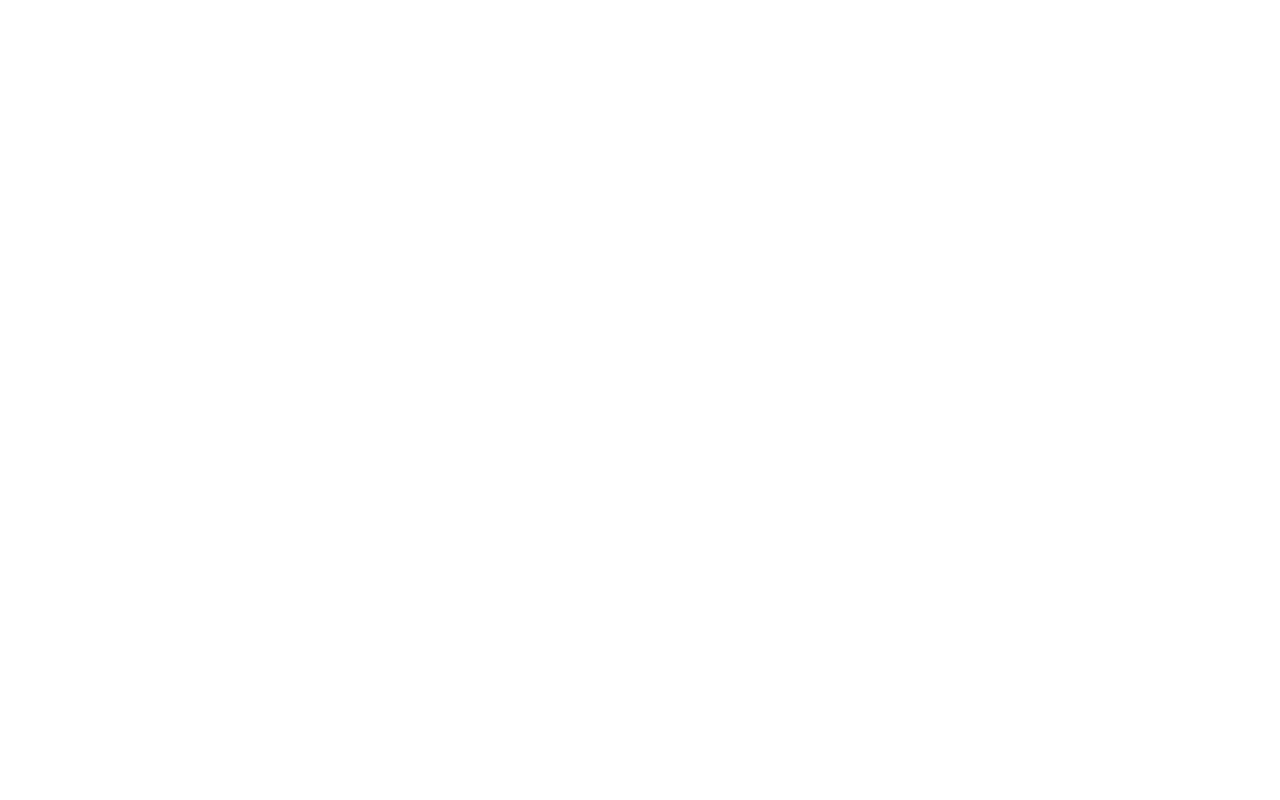
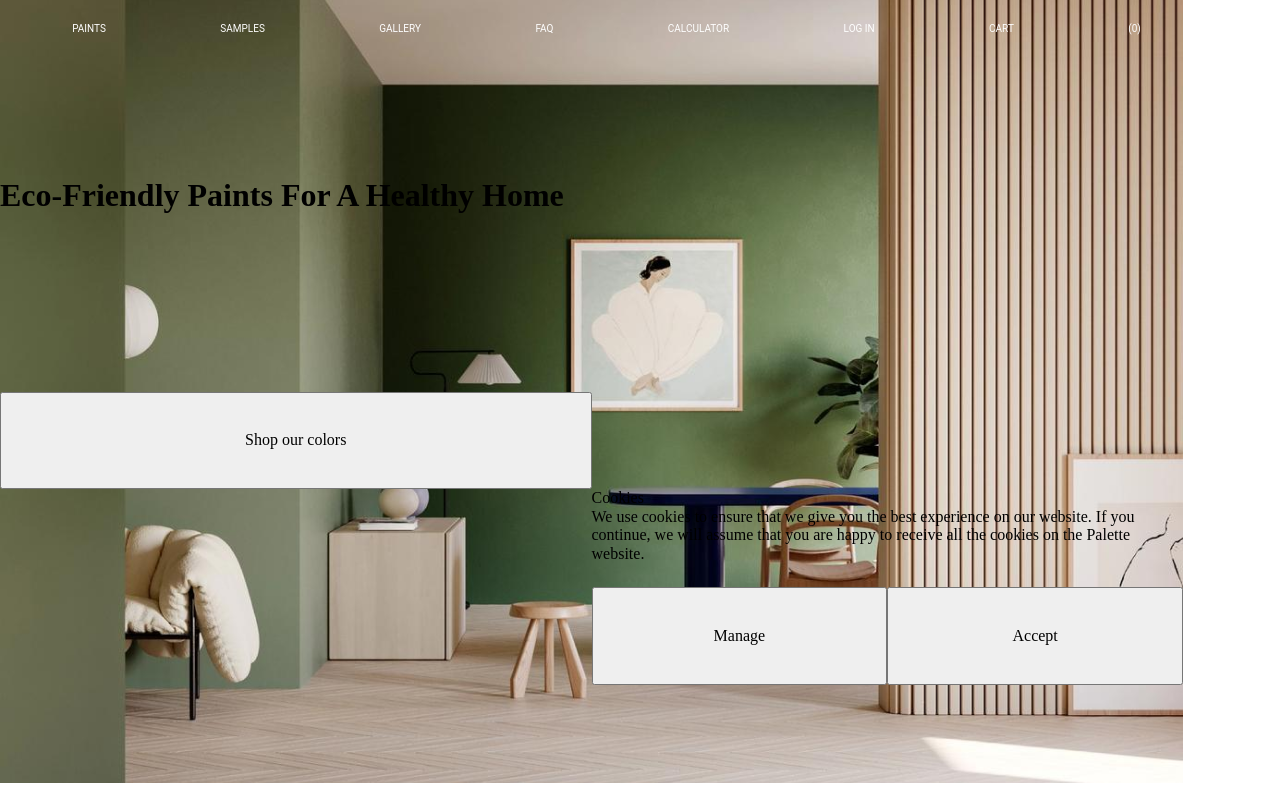
Before and after one commit to Myrtille37/Paints-For-A-Healthy-Home, a plain HTML site: page index.html in a window 1280 px wide. Drawn offline with nearby package versions, Linux system fonts and the light colour scheme.

Commit message:
crated header

```diff
--- a/assets/style.css
+++ b/assets/style.css
@@ -10,3 +10,70 @@
     padding: 0 15px;
     margin: 0 auto;
     }
+    .main1{
+    height: 100vh;
+    position: absolute;
+    left: 0;
+    top: 0;
+    width: 100%;
+    z-index: -1;
+    }
+    .header{
+        position: absolute;
+    }
+    .header__nav{
+       display: flex;
+       flex-direction: row;
+       list-style: none;
+       width: 1183px;
+       justify-content: space-around;
+       color: #FFF;
+font-family: Roboto;
+font-size: 10px;
+font-style: normal;
+font-weight: 400;
+line-height: 11.667px; /* 116.667% */
+text-transform: uppercase;
+margin-top: 23px;
+
+    }
+    .about{
+        /* position: relative; */
+        display: grid;
+        grid-template-columns: 50% 1fr 1fr;
+        grid-template-rows: 50% 1fr 1fr 1fr 1fr;
+        width: 1183px;
+        height: 783px;
+
+    }
+   .h1{
+    grid-column-start: 1;
+    grid-column-end: 2;
+    grid-row-start: 1;
+    grid-row-end: 2;
+    align-self: center;
+   }
+   .main__button-shop_our_colors{
+    grid-column-start: 1;
+    grid-column-end: 2;
+    grid-row-start: 2;
+    grid-row-end:3;
+   }
+   .main__cookies{
+    grid-column-start: 2;
+    grid-column-end: 4;
+    grid-row-start: 3;
+    grid-row-end:4;
+   }
+   .main__cookies-button-manage{
+    grid-column-start: 2;
+    grid-column-end: 3;
+    grid-row-start: 4;
+    grid-row-end:5;
+   }
+   .main__cookies-button-accept{
+    grid-column-start: 3;
+    grid-column-end: 4;
+    grid-row-start: 4;
+    grid-row-end:5;
+   }
--- a/index.html
+++ b/index.html
@@ -9,5 +9,45 @@
     <title>Paints</title>
 </head>
 <body>
+    <header class="header">
+        <div class="container">
+        <ul class="header__nav">
+            <li class="header__nav-paints">Paints</li>
+            <li class="header__nav-samples">Samples</li>
+            <li class="header__nav-gallery">Gallery</li>
+            <li class="header__nav-FAQ">FAQ</li>
+            <li class="header__nav-calculator">Calculator</li>
+            <li class="header__nav-log_in">Log in</li>
+            <li class="header__nav-cart">Cart</li>
+            <li class="header__nav-(0)">(0)</li>
+        </ul>
+        <section class="main1">
+            <img src="assets/images/IMAGE (1).png" alt="">
+        </section>
+    </div>
+    </header>
+    <main>
+
+        <!-- <section class="main1"> -->
+            <!-- <img src="assets/images/IMAGE (1).png" alt=""> -->
+            <div class="about">
+            <h1 class="h1">Eco-Friendly Paints For A Healthy Home</h1>
+            <button class="main__button-shop_our_colors">Shop our colors</button>
+            <p class="main__cookies">Cookies <br>
+                We use cookies to ensure that we give you the best experience on our website. If you continue, we will assume that you are happy to receive all the cookies on the Palette website.</p>
+                <button class="main__cookies-button-manage">Manage</button>
+                <button class="main__cookies-button-accept">Accept</button>
+
+            </div>
+
+        <!-- </section> -->
+    </div>
+        <section></section>
+        <section></section>
+        <section></section>
+        <section></section>
+        <section></section>
+        <footer></footer>
+    </main>
 </body>
 </html>
```
